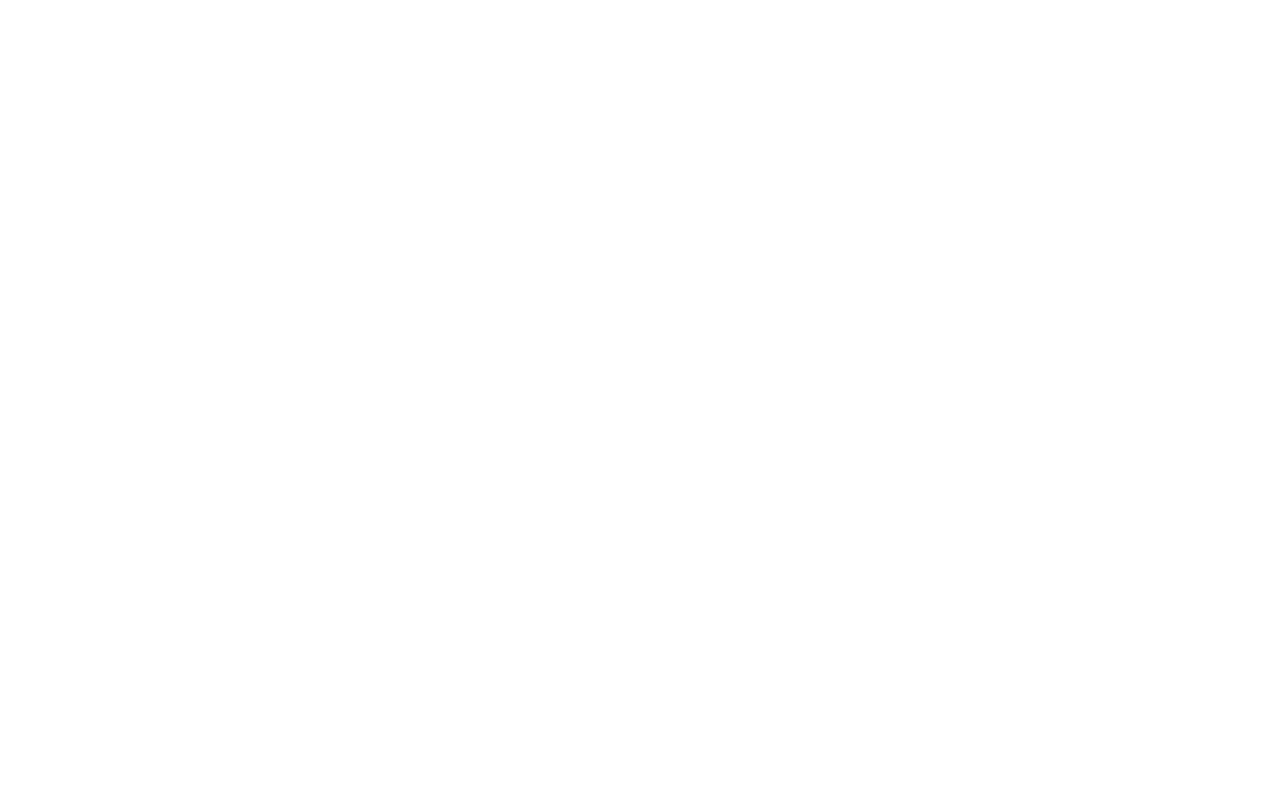
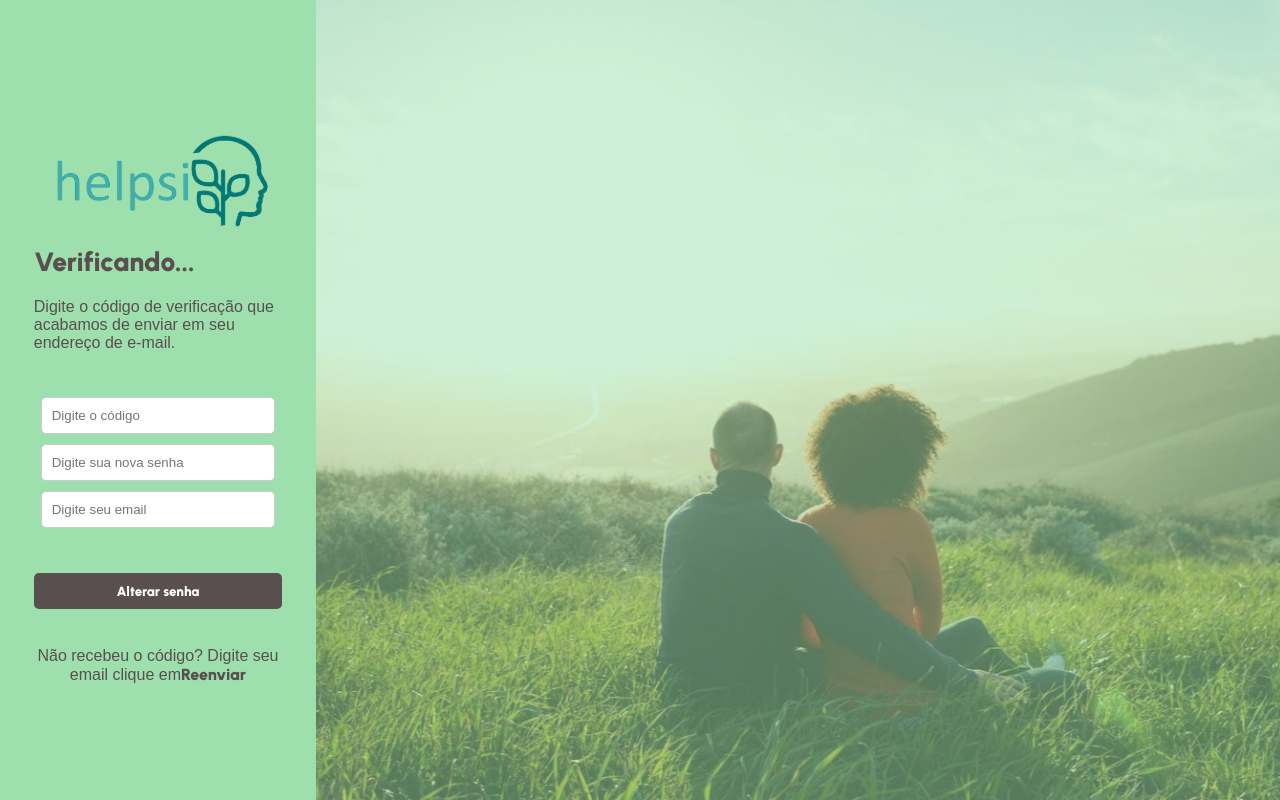
Before and after one commit to rmvnew/project-helpsi-frontEnd, a React (Create React App) app: page /resetPass in a window 1280 px wide. Before the commit this address had no page. Built offline with nearby package versions, Linux system fonts and the light colour scheme.

Commit message:
feat: implement Reset Pass

```diff
--- /dev/null
+++ b/src/interface/resetPass.interface.tsx
@@ -0,0 +1,5 @@
+export interface ResetPassInterface {
+  code: string;
+  password: string;
+  email: string;
+}
--- a/src/pages/Login/CheckCode/index.tsx
+++ /dev/null
@@ -1,44 +0,0 @@
-import { ToastContainer } from "react-toastify";
-import { LoginButton, LoginForm, Resend, WelcomeText } from "./style";
-import {
-  Container,
-  LeftContainer,
-  Logo,
-  MainContainer,
-} from "../../../components/Layout/Container/Login/style";
-import { LogoHelpsi } from "../../../assets/imgComponents/Logo";
-
-
-
-const CheckCode = () => {
-  return (
-    <>
-      <Container>
-        <LeftContainer>
-          <Logo>
-            <LogoHelpsi />
-          </Logo>
-          <WelcomeText>
-            <h2>Verificando...</h2>
-            <p>
-              Digite o código de verificação que acabamos de enviar em seu
-              endereço de e-mail.
-            </p>
-          </WelcomeText>
-          <LoginForm>
-            <input type="text" name="codigo1" required />
-            <input type="text" name="codigo2" required />
-            <input type="text" name="codigo3" required />
-            <input type="text" name="codigo4" required />
-          </LoginForm>
-          <LoginButton>Verifique</LoginButton>
-          <Resend>Não recebeu o código? Reenviar</Resend>
-        </LeftContainer>
-        <MainContainer />
-      </Container>
-      <ToastContainer />
-    </>
-  );
-};
-
-export default CheckCode;
--- a/src/pages/Login/RecoverPass/index.tsx
+++ b/src/pages/Login/RecoverPass/index.tsx
@@ -24,7 +24,7 @@
     try {
       await api.post(`/user/recover-code?email=${encodeURIComponent(email)}`);
       toast.success("Código de recuperação enviado com sucesso!");
-      navigate("/checkcode");
+      navigate("/resetPass");
     } catch (error) {
       handleError(error);
     }
--- /dev/null
+++ b/src/pages/Login/ResetPass/index.tsx
@@ -0,0 +1,121 @@
+import React, { useState, ChangeEvent } from "react";
+import { ToastContainer, toast } from "react-toastify";
+import { useNavigate } from "react-router-dom";
+import { LoginButton, LoginForm, Resend, WelcomeText } from "./style";
+import {
+  Container,
+  LeftContainer,
+  Logo,
+  MainContainer,
+} from "../../../components/Layout/Container/Login/style";
+import { LogoHelpsi } from "../../../assets/imgComponents/Logo";
+import { api } from "../../../hooks/useApi";
+import { ResetPassInterface } from "../../../interface/resetPass.interface";
+import { AxiosError } from "axios";
+
+type ErrorResponse = {
+  message: string;
+};
+
+const ResetPass: React.FC = () => {
+  const [form, setForm] = useState<ResetPassInterface>({
+    code: "",
+    password: "",
+    email: "",
+  });
+
+  const navigate = useNavigate();
+
+  const handleChange = (event: React.ChangeEvent<HTMLInputElement>) => {
+    const { name, value } = event.target;
+    setForm((prev) => ({ ...prev, [name]: value }));
+  };
+
+  const sendCode = async () => {
+    try {
+      const { code, password, email } = form;
+      await api.post(
+        `/user/resetPass?code=${code}&password=${encodeURIComponent(
+          password
+        )}&email=${encodeURIComponent(email)}`
+      );
+      toast.success("Senha alterada com sucesso");
+      navigate("/login");
+    } catch (error) {
+      handleError(error);
+    }
+  };
+
+  const sendRecoveryCode = async () => {
+    try {
+      await api.post(
+        `/user/recover-code?email=${encodeURIComponent(form.email)}`
+      );
+      toast.success("Código de recuperação enviado com sucesso!");
+    } catch (error) {
+      handleError(error);
+    }
+  };
+
+  const handleError = (error: unknown) => {
+    const axiosErr = error as AxiosError<ErrorResponse>;
+
+    const errorMessage =
+      axiosErr?.response?.data?.message ||
+      "Erro ao enviar o código de recuperação.";
+
+    console.error("Detalhes do erro:", axiosErr.response || error);
+    toast.error(errorMessage);
+  };
+
+  return (
+    <>
+      <Container>
+        <LeftContainer>
+          <Logo>
+            <LogoHelpsi />
+          </Logo>
+          <WelcomeText>
+            <h2>Verificando...</h2>
+            <p>
+              Digite o código de verificação que acabamos de enviar em seu
+              endereço de e-mail.
+            </p>
+          </WelcomeText>
+          <LoginForm>
+            <input
+              type="text"
+              placeholder="Digite o código"
+              value={form.code}
+              onChange={handleChange}
+              name="code"
+            />
+            <input
+              type="password"
+              placeholder="Digite sua nova senha"
+              value={form.password}
+              onChange={handleChange}
+              name="password"
+            />
+            <input
+              type="email"
+              placeholder="Digite seu email"
+              value={form.email}
+              onChange={handleChange}
+              name="email"
+            />
+          </LoginForm>
+          <LoginButton onClick={sendCode}>Alterar senha</LoginButton>
+          <Resend onClick={sendRecoveryCode}>
+            Não recebeu o código? Digite seu email clique em
+            <strong>Reenviar</strong>
+          </Resend>
+        </LeftContainer>
+        <MainContainer />
+      </Container>
+      <ToastContainer />
+    </>
+  );
+};
+
+export default ResetPass;
--- a/src/pages/Login/CheckCode/style.ts
+++ b/src/pages/Login/ResetPass/style.ts
@@ -26,14 +26,13 @@
 
 export const LoginForm = styled.div`
   margin-top: 40px;
-  gap: 15px;
   display: flex;
-  justify-content: center;
-  width: 90%;
+  flex-direction: column;
+  align-items: center;
+  width: 85%;
 
   input {
-    height: 42.05px;
-    width: 49.06px;
+    width: 100%;
     padding: 10px;
     margin: 5px 0;
     border: 1px solid #ccc;
@@ -69,6 +68,8 @@
 
 export const Resend = styled.span`
   color: var(--bg-dark);
+  text-align: center;
   font-family: sans-serif;
+  cursor: pointer;
   margin-top: 10%;
 `;
--- a/src/routes/routes.tsx
+++ b/src/routes/routes.tsx
@@ -1,10 +1,10 @@
 import { Route, Routes } from "react-router-dom";
 import Login from "../pages/Login/Signin";
-import CheckCode from "../pages/Login/CheckCode";
 import { Home } from "../pages/Home";
 import { RequireAuth } from "../contexts/auth/RequireAuth";
 import { SignUp } from "../pages/Login/Signup";
 import RecoverPass from "../pages/Login/RecoverPass";
+import ResetPass from "../pages/Login/ResetPass";
 
 
 export const AppRoutes = () => {
@@ -12,7 +12,7 @@
     <Routes>
       <Route path="/login" element={<Login />} />
       <Route path="/signup" element={<SignUp />} />
-      <Route path="/checkCode" element={<CheckCode />} />
+      <Route path="/resetPass" element={<ResetPass/>} />
       <Route path="/" element={<RequireAuth><Home /></RequireAuth>} />
       <Route path="/recoverpass" element={<RecoverPass />} />
     </Routes>
```
